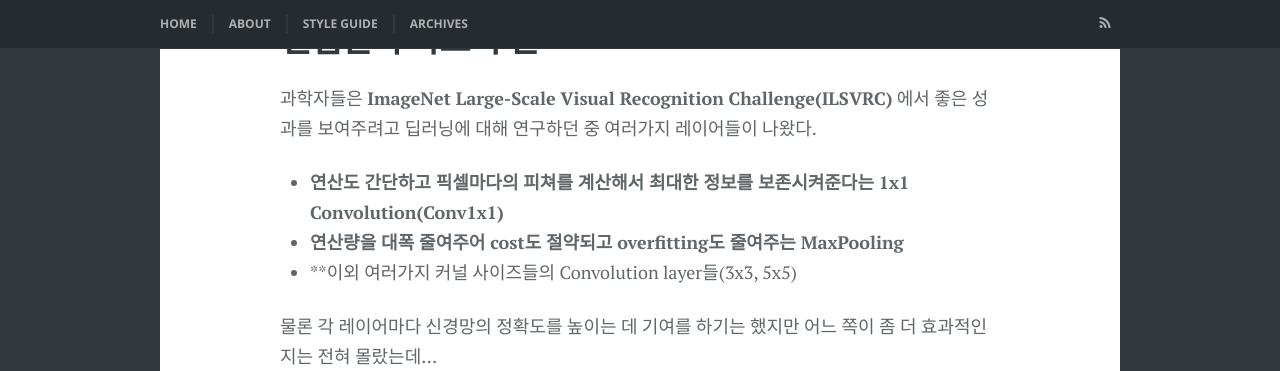
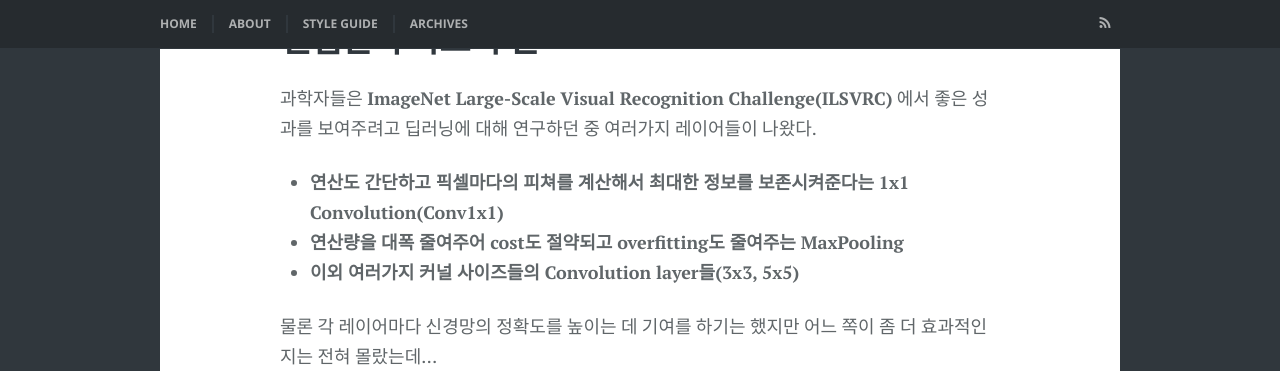
Before and after one commit to hskang9/hskang9.github.io, a Jekyll site: the page built from _posts/2017-11-24-Various_CNN_Layers.md, in a window 1280 px wide and 900 px high, scrolled down 1176 px, cut to the strip 0-371 px from the top of the window. Built offline with Jekyll 4.4.1, drawn with Linux system fonts in a browser that asks for light colours; some web fonts are replaced; comment, search, counter and statistics services are not loaded.

```diff
--- a/_posts/2017-11-24-Various_CNN_Layers.md
+++ b/_posts/2017-11-24-Various_CNN_Layers.md
@@ -12,7 +12,7 @@ tags: [Deep Learning, Machine Learning, Keras]
 
 - **연산도 간단하고 픽셀마다의 피쳐를 계산해서 최대한 정보를 보존시켜준다는 1x1 Convolution(Conv1x1)**
 - **연산량을 대폭 줄여주어 cost도 절약되고 overfitting도 줄여주는 MaxPooling**
-- **이외 여러가지 커널 사이즈들의 Convolution layer들(3x3, 5x5)
+- **이외 여러가지 커널 사이즈들의 Convolution layer들(3x3, 5x5)**
 
 
 물론 각 레이어마다 신경망의 정확도를 높이는 데 기여를 하기는 했지만 어느 쪽이 좀 더 효과적인지는 전혀 몰랐는데...
```
